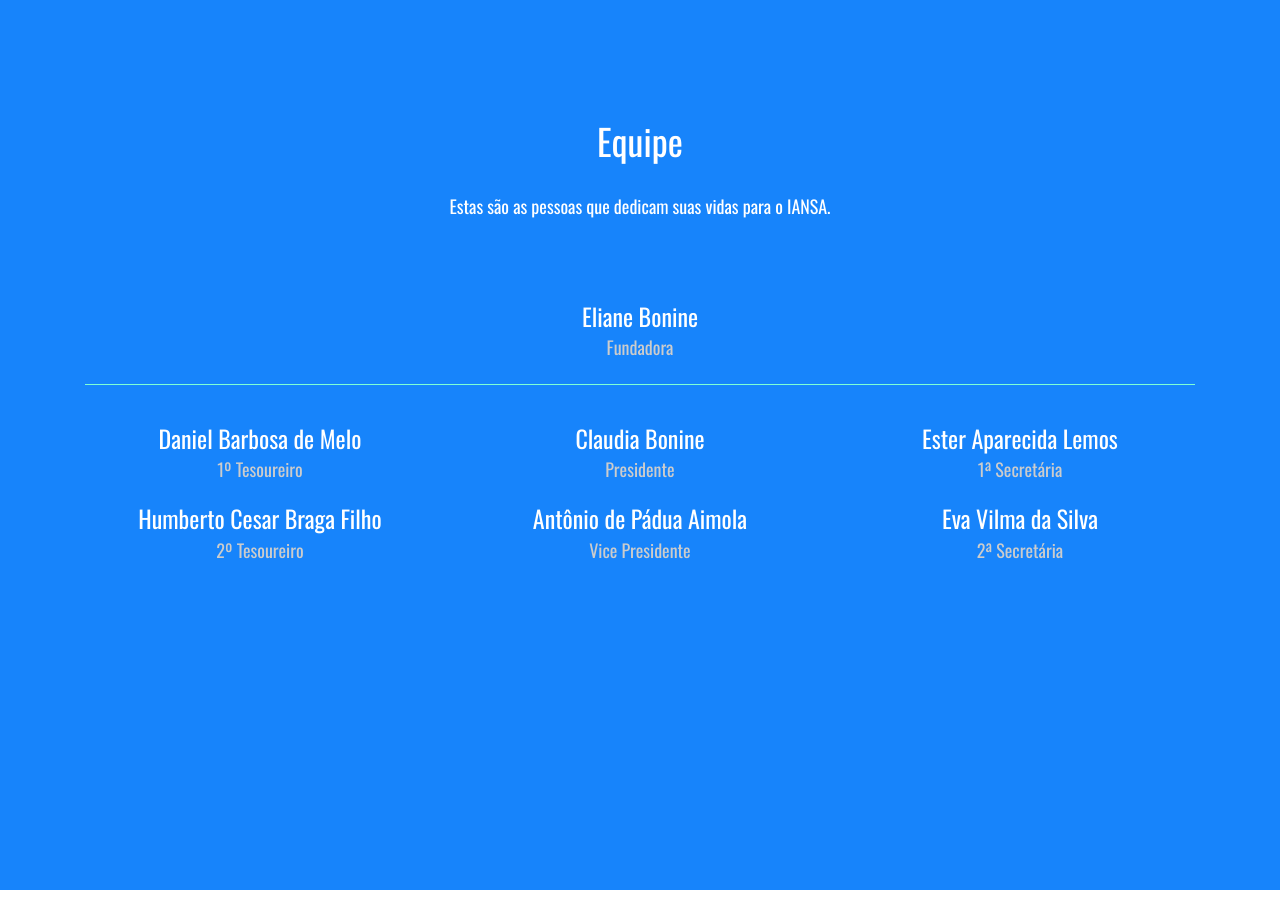
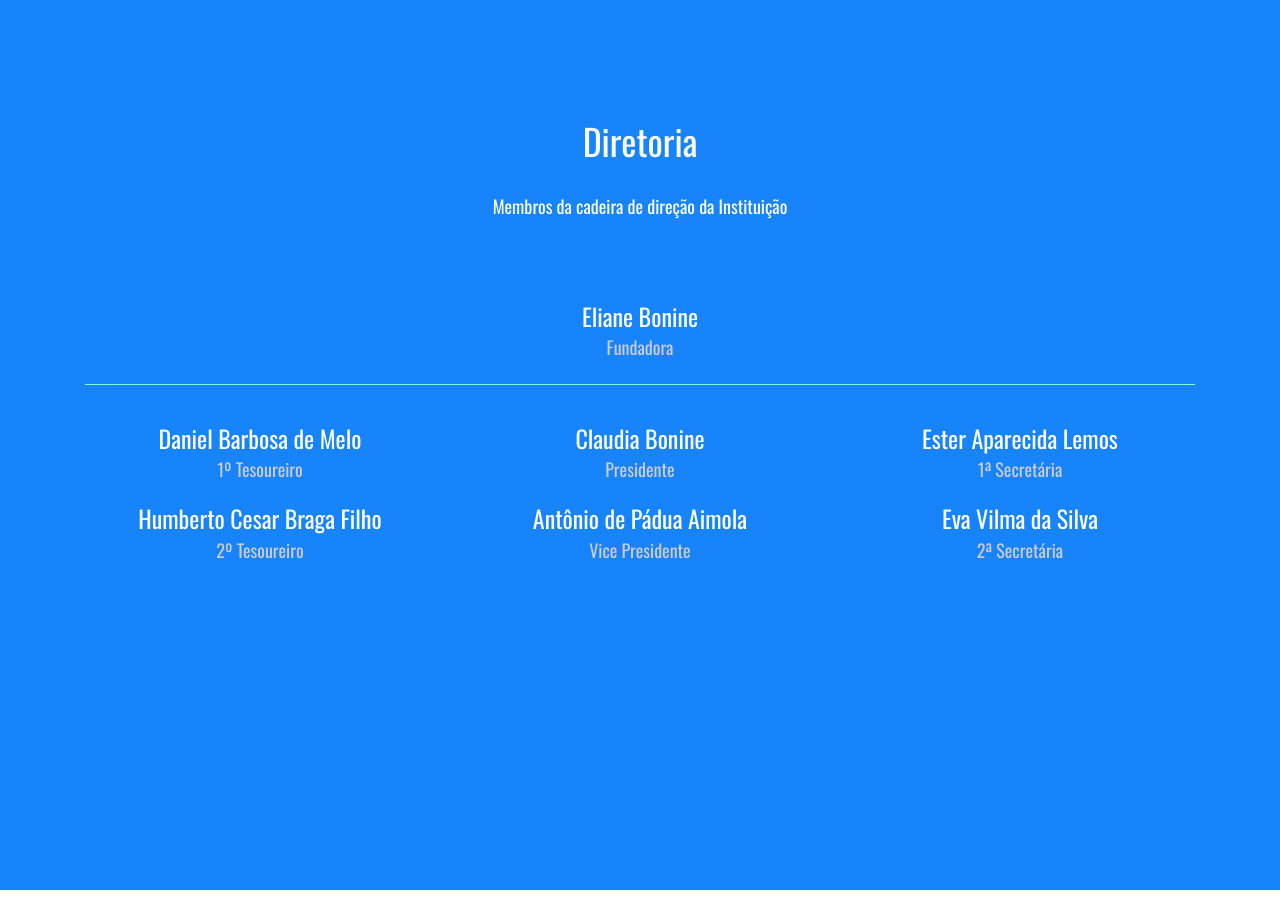
Before and after one commit to tatianamiyazaki/projetoiansa.github.io, a plain HTML site: page index.html in a window 1280 px wide. Shown: the part 4560-5478 px from the top of the page. Drawn offline with nearby package versions, Linux system fonts and the light colour scheme; files whose address does not match are found by name.

Commit message:
Alterando frase da equipe

```diff
--- a/index.html
+++ b/index.html
@@ -396,8 +396,8 @@
 		<div id="fh5co-team" data-section="team" style="text-align: center">
 			<div class="container">
 				<div class="col-md-6 col-md-offset-3 text-center fh5co-heading">
-					<h1>Equipe</h1>
-					<p>Estas são as pessoas que dedicam suas vidas para o IANSA.</p>
+					<h1>Diretoria</h1>
+					<p>Membros da cadeira de direção da Instituição</p>
 				</div>
 				<div class="col-md-12">
 					<h3 style="margin-bottom: 2px !important">
```
